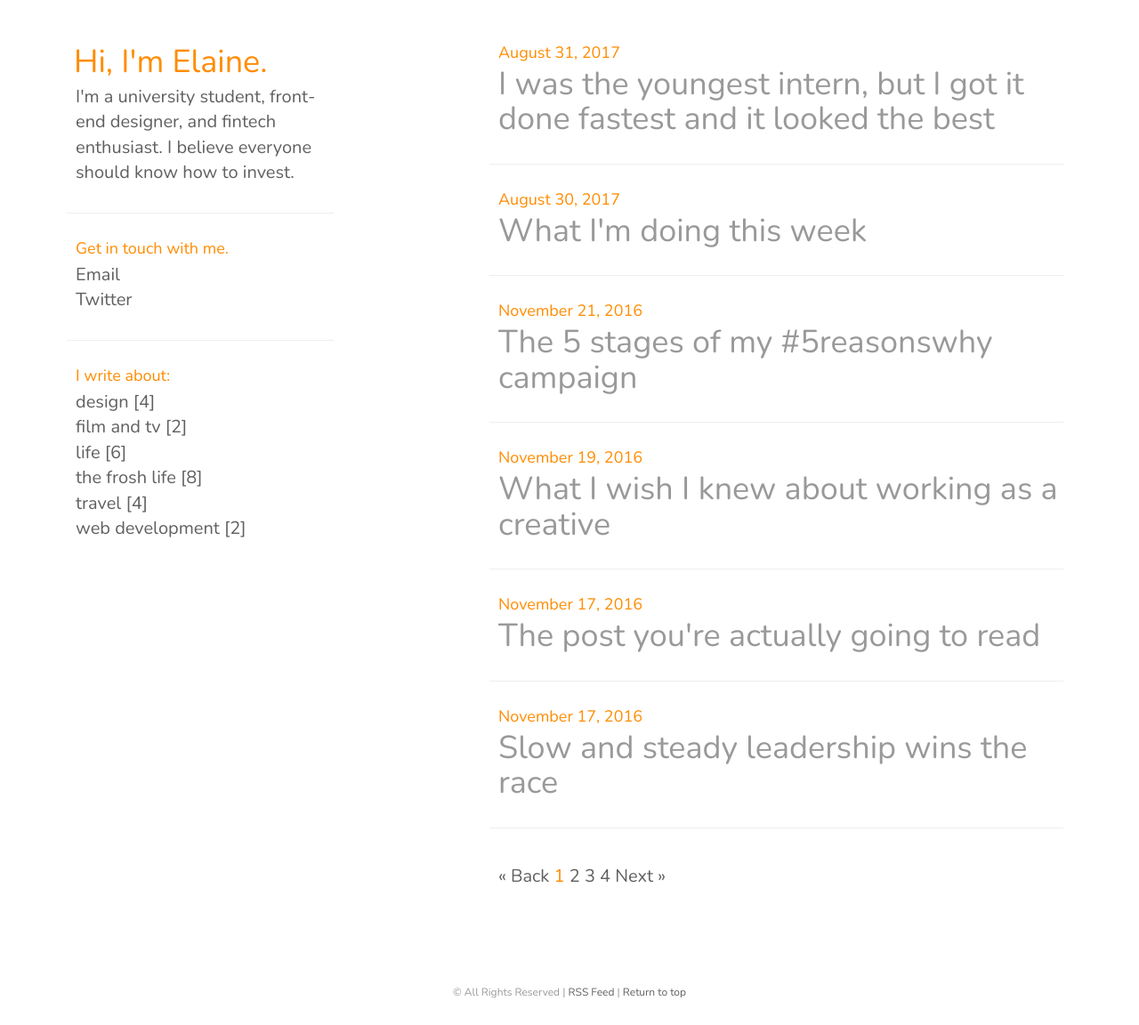
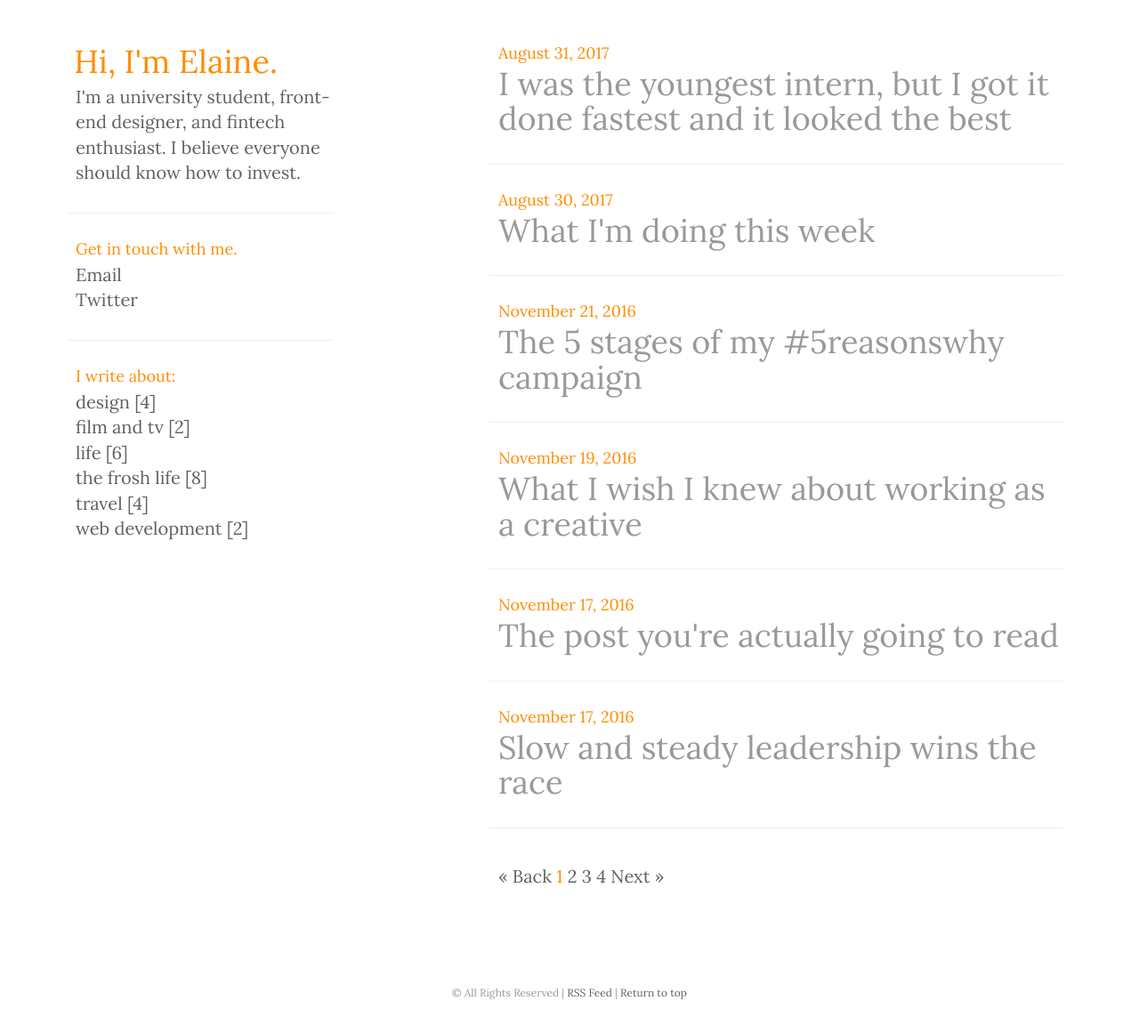
Before and after one commit to elaineg/blog, a Jekyll site: the page built from index.html, in a window 1280 px wide and 1152 px high. Shown: the whole window at 89% size. Built offline with Jekyll 4.4.1, drawn with Linux system fonts in a browser that asks for light colours; the list of posts is cut into pages by our own code.

Commit message:
font change!

```diff
--- a/css/main.css
+++ b/css/main.css
@@ -1,11 +1,10 @@
 
 @charset "utf-8";
-@import url(https://fonts.googleapis.com/css?family=Nunito:400,300);
+@import url(https://fonts.googleapis.com/css?family=Lora|Poppins:300,400,500|Roboto:300,500);
 
 /*Global Styles*/
 body {
-  font-family: "Nunito", sans-serif;
-  font-weight: 400;
+  font-family: "Lora", serif;
 }
 
 ul {
```
